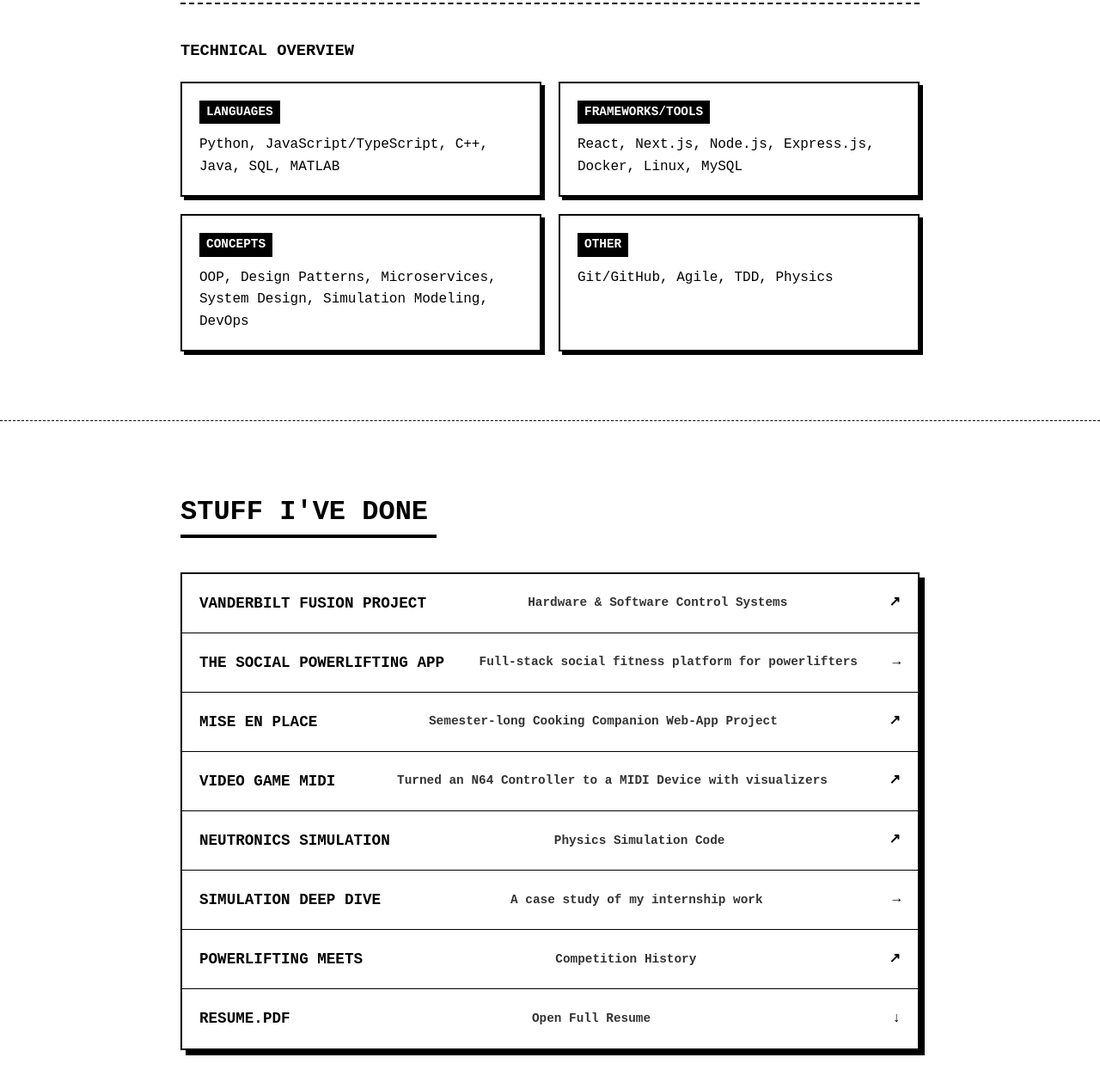
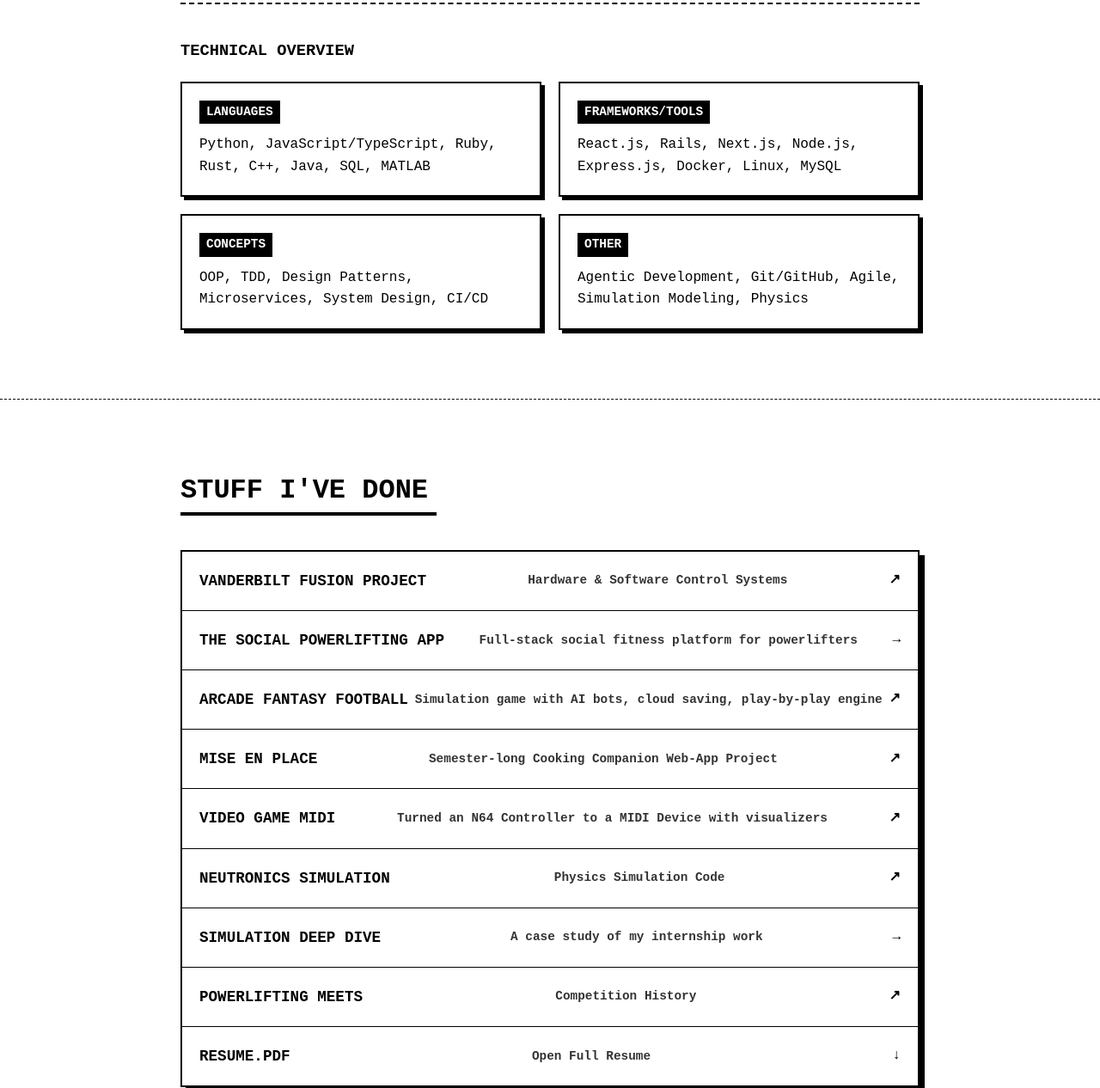
Before and after one commit to masonanton/personal_website, a website with bundled scripts: page index.html in a window 1280 px wide. Shown: the part 2340-3606 px from the top of the page at 86% size. Built offline with nearby package versions, Linux system fonts and the light colour scheme; animation ran at ten frames a second.

Commit message:
Update resume, skills, projects

```diff
--- a/index.html
+++ b/index.html
@@ -1,11 +1,13 @@
 <!DOCTYPE html>
 <html lang="en">
+
 <head>
   <meta charset="UTF-8" />
   <meta name="viewport" content="width=device-width, initial-scale=1.0" />
   <title>Mason Anton</title>
   <link rel="stylesheet" href="style.css" />
 </head>
+
 <body>
   <div id="starCanvasContainer"></div>
 
@@ -65,10 +67,14 @@
           </div>
           <div class="xp-body">
             <ul>
-              <li>Built an in-dashboard debugging tool in Ruby and TypeScript projected to save $31k/yr in support tickets.</li>
-              <li>Drove concept to customer-facing release in under 2 months with initial MVP shipped within 4 weeks.</li>
-              <li>Owned rollout across 7+ messaging channels, shipping sensitive-data redaction, edge-case handling, and payload size reduction.</li>
-              <li>Collaborated with product, support, and design to scope customer-facing behavior and drive feedback into the roadmap.</li>
+              <li>Built an in-dashboard debugging tool in Ruby and TypeScript projected to save $31k/yr in support
+                tickets.</li>
+              <li>Drove concept to customer-facing release in under 2 months with initial MVP shipped within 4 weeks.
+              </li>
+              <li>Owned rollout across 7+ messaging channels, shipping sensitive-data redaction, edge-case handling, and
+                payload size reduction.</li>
+              <li>Collaborated with product, support, and design to scope customer-facing behavior and drive feedback
+                into the roadmap.</li>
             </ul>
           </div>
         </div>
@@ -102,7 +108,8 @@
               <li>Spearheaded computational simulations with neutronics codes.</li>
               <li>
                 <a href="https://www.vanderbiltfusion.org/" target="_blank">Website</a> ·
-                <a href="https://www.linkedin.com/posts/vanderbiltfusionproject_fusionenergy-vanderbiltuniversity-daretogrow-ugcPost-7320557807139790848-7U1c" target="_blank">Announcement Video</a>
+                <a href="https://www.linkedin.com/posts/vanderbiltfusionproject_fusionenergy-vanderbiltuniversity-daretogrow-ugcPost-7320557807139790848-7U1c"
+                  target="_blank">Announcement Video</a>
               </li>
             </ul>
           </div>
@@ -126,19 +133,19 @@
           <div class="skills-grid">
             <div class="skill-box">
               <h4>LANGUAGES</h4>
-              <p>Python, JavaScript/TypeScript, C++, Java, SQL, MATLAB</p>
+              <p>Python, JavaScript/TypeScript, Ruby, Rust, C++, Java, SQL, MATLAB</p>
             </div>
             <div class="skill-box">
               <h4>FRAMEWORKS/TOOLS</h4>
-              <p>React, Next.js, Node.js, Express.js, Docker, Linux, MySQL</p>
+              <p>React.js, Rails, Next.js, Node.js, Express.js, Docker, Linux, MySQL</p>
             </div>
             <div class="skill-box">
               <h4>CONCEPTS</h4>
-              <p>OOP, Design Patterns, Microservices, System Design, Simulation Modeling, DevOps</p>
+              <p>OOP, TDD, Design Patterns, Microservices, System Design, CI/CD</p>
             </div>
             <div class="skill-box">
               <h4>OTHER</h4>
-              <p>Git/GitHub, Agile, TDD, Physics</p>
+              <p>Agentic Development, Git/GitHub, Agile, Simulation Modeling, Physics</p>
             </div>
           </div>
         </div>
@@ -159,6 +166,11 @@
             <span class="item-name">THE SOCIAL POWERLIFTING APP</span>
             <span class="item-desc">Full-stack social fitness platform for powerlifters</span>
             <span class="arrow">→</span>
+          </a>
+          <a href="arcade-fantasy-football.pages.dev" class="list-item">
+            <span class="item-name">ARCADE FANTASY FOOTBALL</span>
+            <span class="item-desc">Simulation game with AI bots, cloud saving, play-by-play engine</span>
+            <span class="arrow">↗</span>
           </a>
           <a href="https://github.com/ktaffy/F25-Group1" target="_blank" class="list-item">
             <span class="item-name">MISE EN PLACE</span>
@@ -207,9 +219,10 @@
   </main>
 
   <footer>
-    <p>© 2025 MASON ANTON.</p>
+    <p>© 2026 MASON ANTON.</p>
   </footer>
 
   <script type="module" src="script.js"></script>
 </body>
+
 </html>
```
Also changed, not shown: 1 other file.
